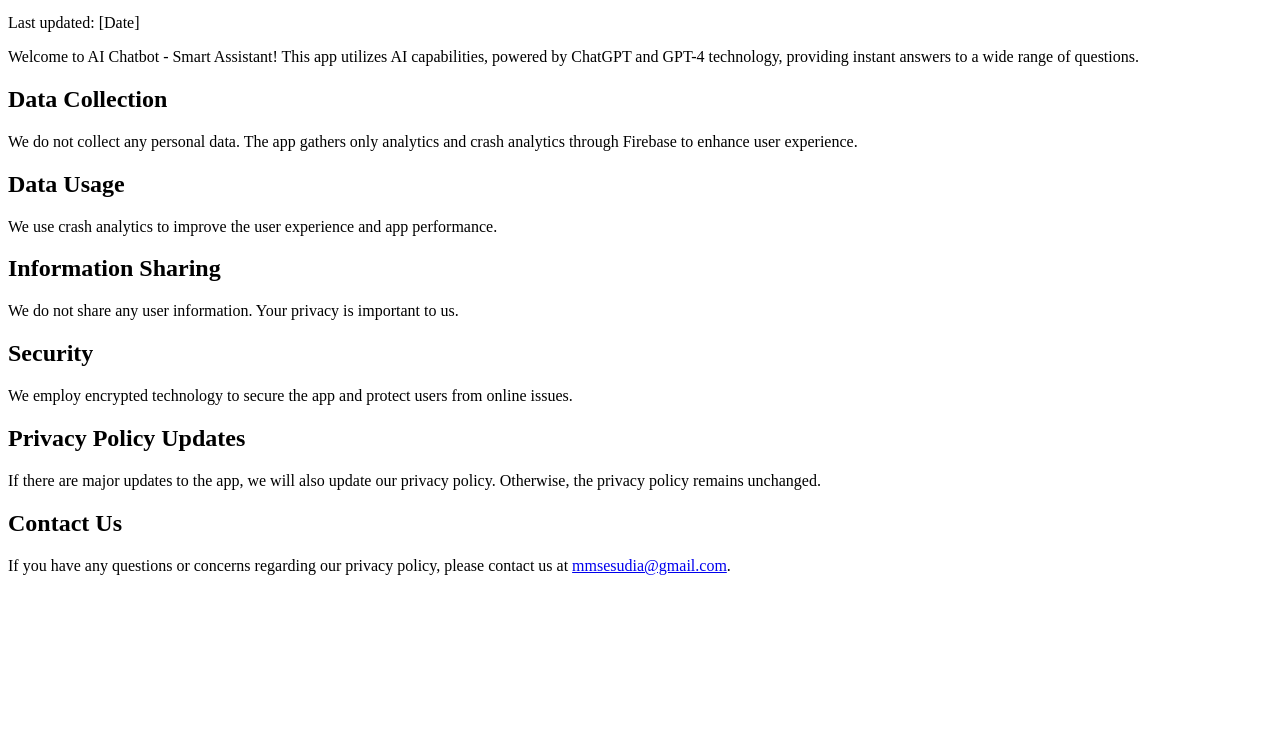
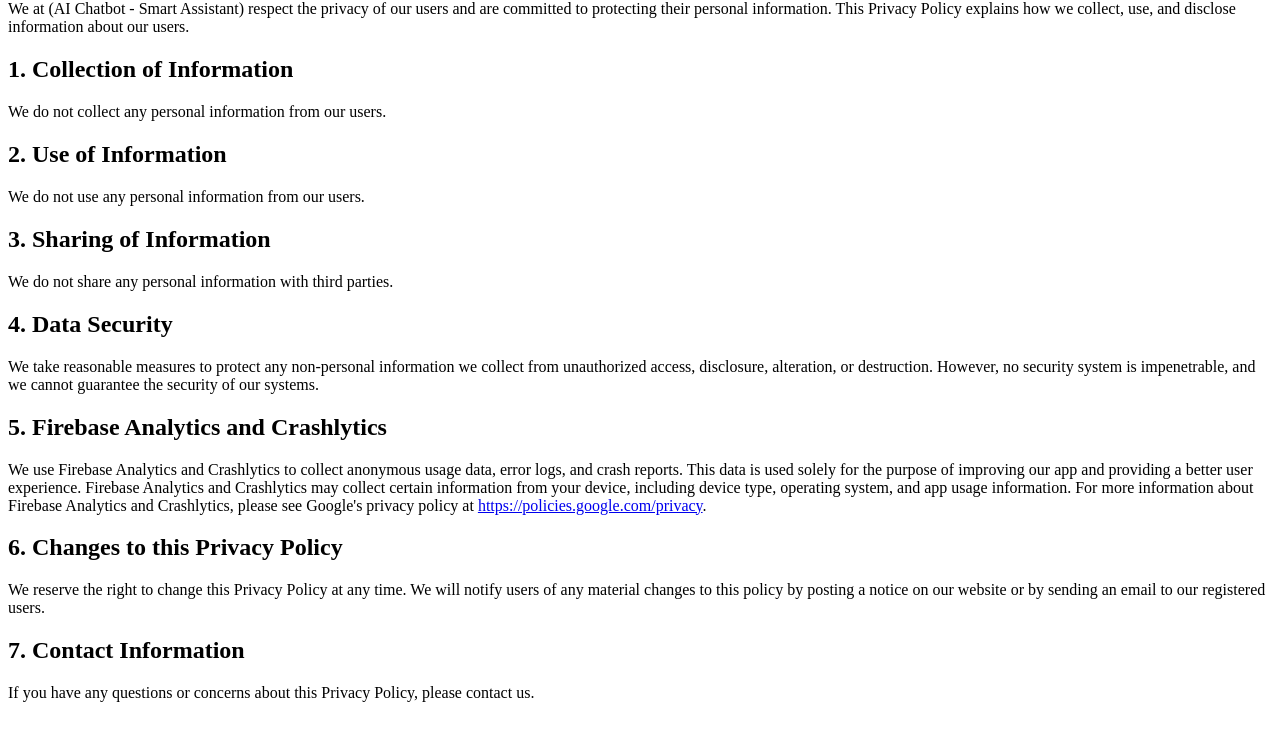
Before and after one commit to mmustafasesudia/AI-Chat-Bot-Ask-AI, a plain HTML site: page index.html in a window 1280 px wide. Shown: the part 66-800 px from the top of the page. Drawn offline with Linux system fonts and the light colour scheme.

Commit message:
Update index.html

```diff
--- a/index.html
+++ b/index.html
@@ -1,41 +1,28 @@
-<!DOCTYPE html>
-<html lang="en">
-<head>
-  <meta charset="UTF-8">
-  <meta name="viewport" content="width=device-width, initial-scale=1.0">
-  <title>AI Chatbot - Smart Assistant Privacy Policy</title>
-</head>
+<html>
+
 <body>
+	<h1>Privacy Policy</h1>
+  <p>We at (AI Chatbot - Smart Assistant) respect the privacy of our users and are committed to protecting their personal information. This Privacy Policy explains how we collect, use, and disclose information about our users.</p>
 
-  <h1>Privacy Policy</h1>
+<h2>1. Collection of Information</h2>
+<p>We do not collect any personal information from our users.</p>
 
-  <p>Last updated: [Date]</p>
+<h2>2. Use of Information</h2>
+<p>We do not use any personal information from our users.</p>
 
-  <p>Welcome to AI Chatbot - Smart Assistant! This app utilizes AI capabilities, powered by ChatGPT and GPT-4 technology, providing instant answers to a wide range of questions.</p>
+<h2>3. Sharing of Information</h2>
+<p>We do not share any personal information with third parties.</p>
 
-  <h2>Data Collection</h2>
+<h2>4. Data Security</h2>
+<p>We take reasonable measures to protect any non-personal information we collect from unauthorized access, disclosure, alteration, or destruction. However, no security system is impenetrable, and we cannot guarantee the security of our systems.</p>
 
-  <p>We do not collect any personal data. The app gathers only analytics and crash analytics through Firebase to enhance user experience.</p>
+<h2>5. Firebase Analytics and Crashlytics</h2>
+<p>We use Firebase Analytics and Crashlytics to collect anonymous usage data, error logs, and crash reports. This data is used solely for the purpose of improving our app and providing a better user experience. Firebase Analytics and Crashlytics may collect certain information from your device, including device type, operating system, and app usage information. For more information about Firebase Analytics and Crashlytics, please see Google's privacy policy at <a href="https://policies.google.com/privacy">https://policies.google.com/privacy</a>.</p>
 
-  <h2>Data Usage</h2>
+<h2>6. Changes to this Privacy Policy</h2>
+<p>We reserve the right to change this Privacy Policy at any time. We will notify users of any material changes to this policy by posting a notice on our website or by sending an email to our registered users.</p>
 
-  <p>We use crash analytics to improve the user experience and app performance.</p>
-
-  <h2>Information Sharing</h2>
-
-  <p>We do not share any user information. Your privacy is important to us.</p>
-
-  <h2>Security</h2>
-
-  <p>We employ encrypted technology to secure the app and protect users from online issues.</p>
-
-  <h2>Privacy Policy Updates</h2>
-
-  <p>If there are major updates to the app, we will also update our privacy policy. Otherwise, the privacy policy remains unchanged.</p>
-
-  <h2>Contact Us</h2>
-
-  <p>If you have any questions or concerns regarding our privacy policy, please contact us at <a href="mailto:mmsesudia@gmail.com">mmsesudia@gmail.com</a>.</p>
-
+<h2>7. Contact Information</h2>
+<p>If you have any questions or concerns about this Privacy Policy, please contact us.</p>
 </body>
 </html>
```
